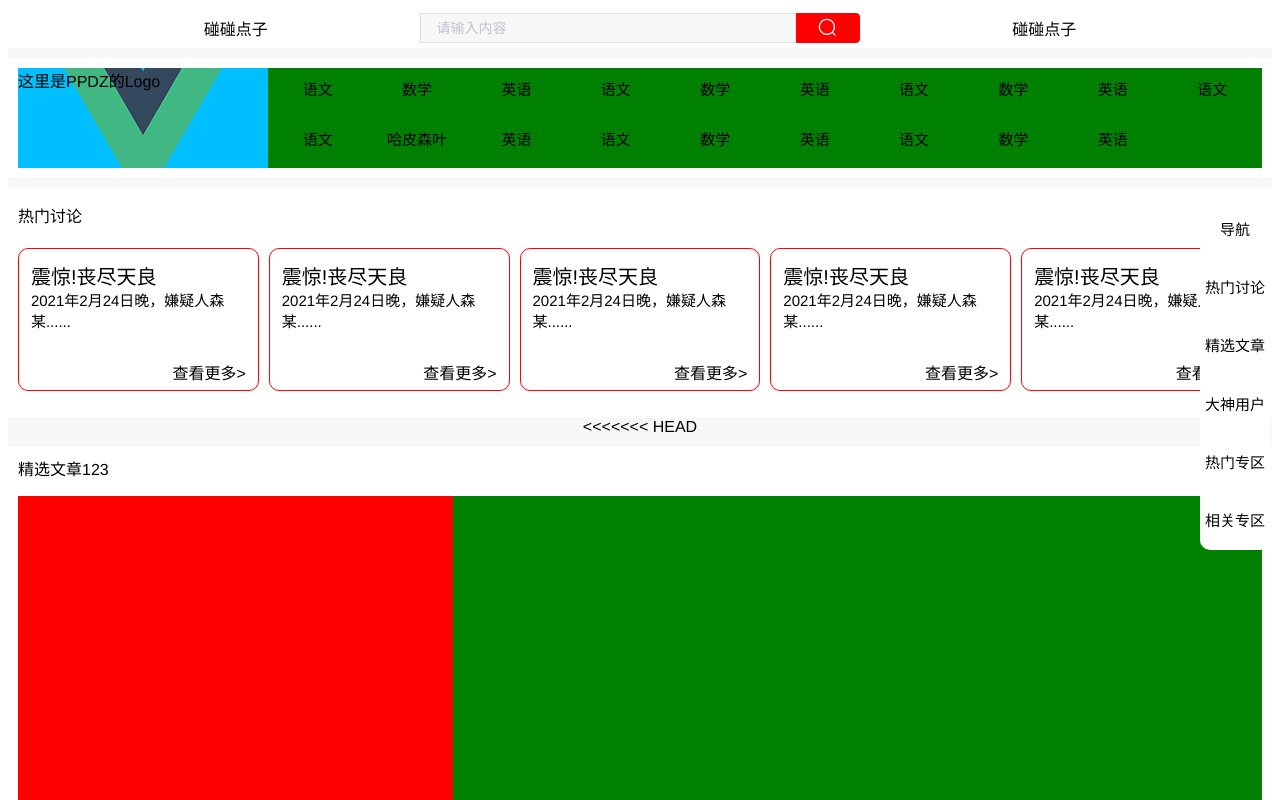
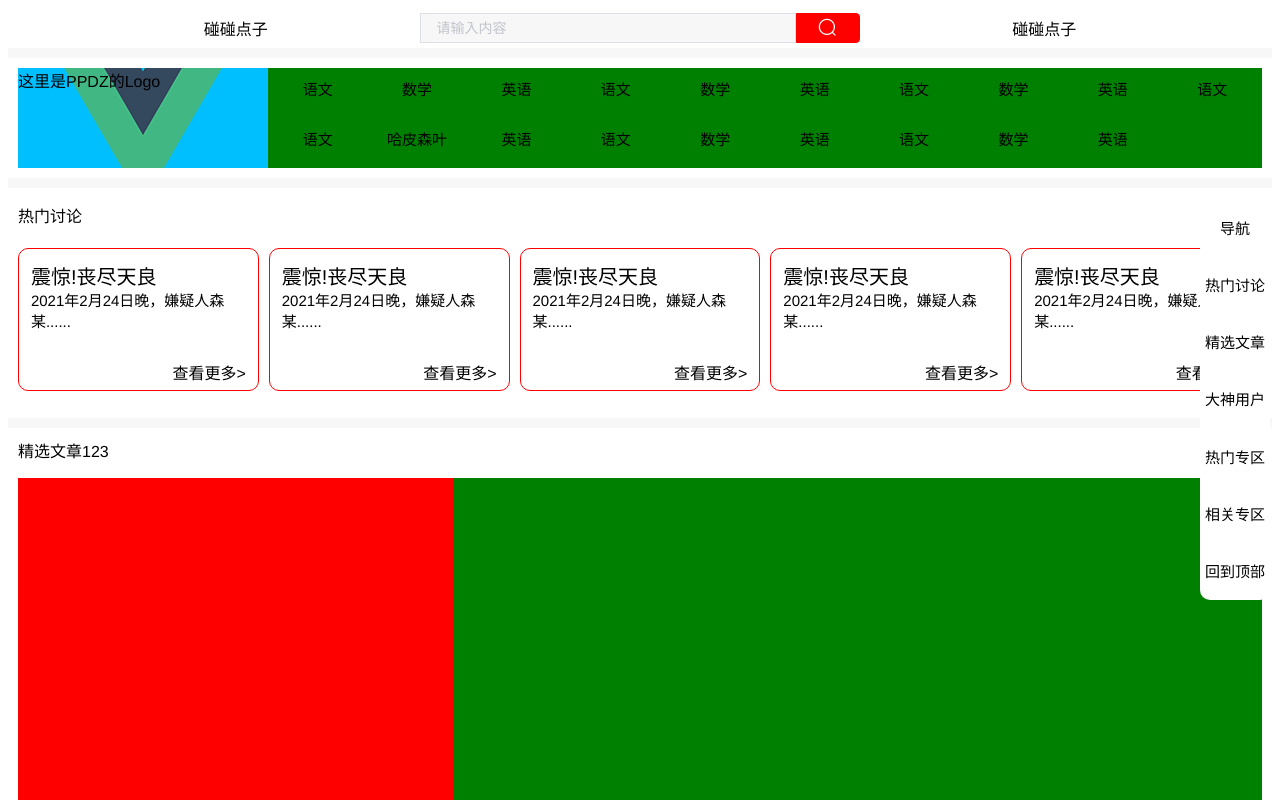
Before and after one commit to PPDZTeam/PPDZFront, a Vue app: page / in a window 1280 px wide. Shown: the top 800 px of the page. Built offline with nearby package versions, Linux system fonts and the light colour scheme.

Commit message:
侧边栏修改

```diff
--- a/src/view/common/sidebar.vue
+++ b/src/view/common/sidebar.vue
@@ -18,12 +18,16 @@
       <div class="sidebar_data">
           相关专区
       </div>
+      <div class="sidebar_data" id="top_button">
+          回到顶部
+      </div>
   </div>
 </template>
 
 <script>
 export default {
-    name: "sidebar"
+    name: "sidebar",
+
 }
 </script>
 
@@ -35,7 +39,7 @@ export default {
     user-select: none;
 
     width: 70px;
-    height: 350px;
+    height: 400px;
     position: fixed;
     right: 10px;
     top: 25%;
--- a/src/view/index.vue
+++ b/src/view/index.vue
@@ -12,16 +12,16 @@
         <!--热门讨论组件-->
         <DiscussDom></DiscussDom>
 
-<<<<<<< HEAD
+
         <!--精选文章组件-->
         <ChoiceDom></ChoiceDom>
 
         <!--大神用户组件-->
         <GodUserDom></GodUserDom>
-=======
+
         <!--通用尾部-->
         <Footer></Footer>
->>>>>>> bc2aa8c997ad6510cc605bd0e51d03a3845f73b1
+
     </div>
 </template>
 
```
